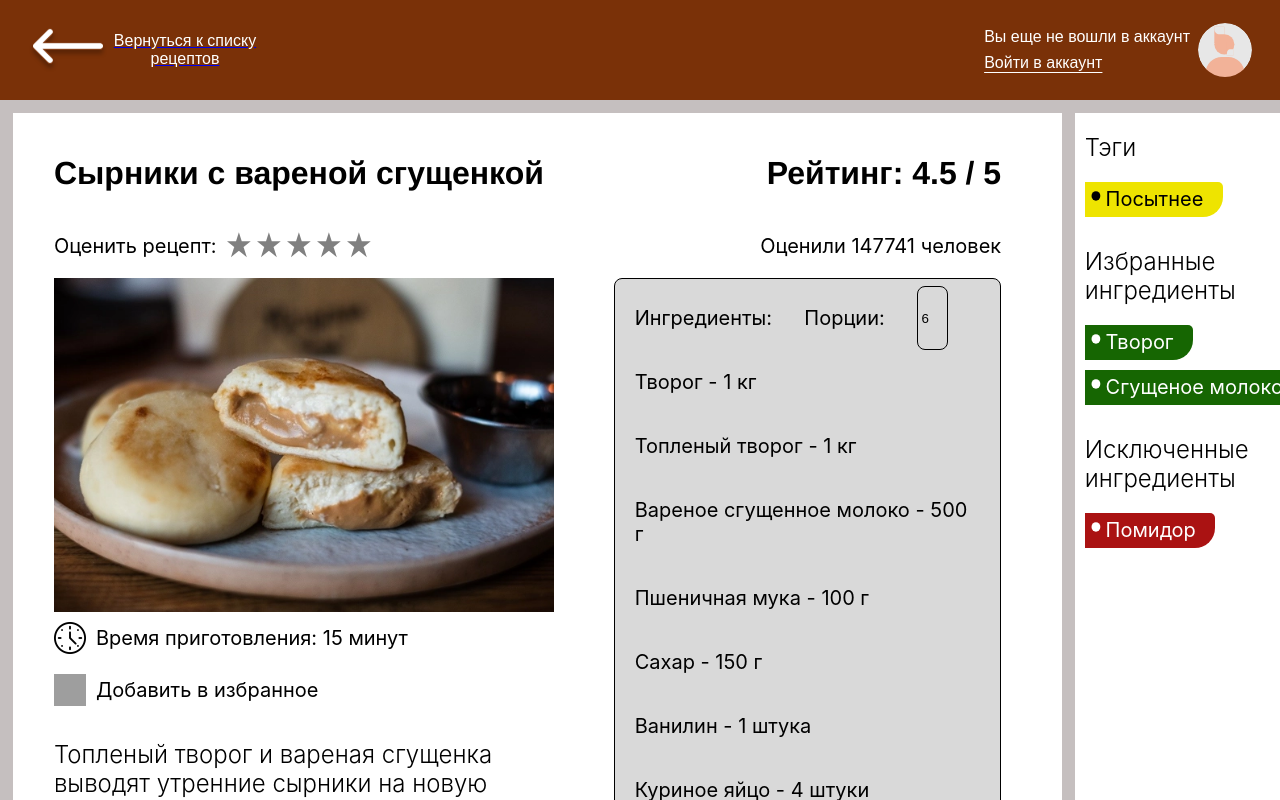
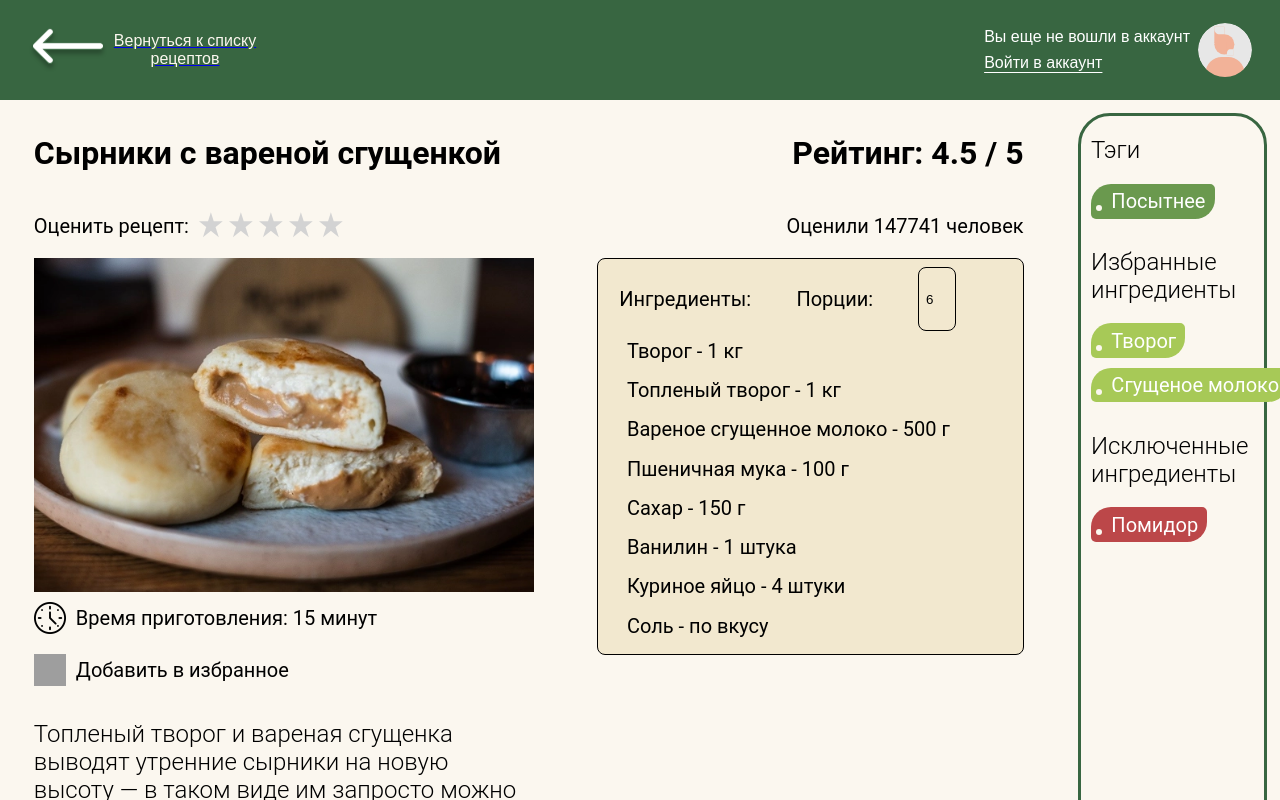
Before and after one commit to swan0sasha/boar_appetit_front, a React (Create React App) app: page /recipes in a window 1280 px wide. Built offline with nearby package versions, Linux system fonts and the light colour scheme; grey boxes are pictures that could not be loaded.

Commit message:
Restyling

```diff
--- a/src/components/rating/Star.js
+++ b/src/components/rating/Star.js
@@ -6,6 +6,7 @@ function Star({ value }) {
     const {
         emptyColor,
         fillColor,
+        borderColor,
         height,
         hover,
         rating,
@@ -27,6 +28,8 @@ function Star({ value }) {
                 height={height}
                 viewBox="0 0 25 25"
                 width={width}
+                strokeWidth="1"
+                stroke={borderColor}
             >
                 <polygon
                     strokeWidth="0"
--- a/src/components/rating/StarRating.js
+++ b/src/components/rating/StarRating.js
@@ -1,5 +1,6 @@
 import React, {useState, createContext} from "react";
 import PropTypes from "prop-types";
+import "../../styles/style-guide.css"
 
 import StarsList from "./StarsList";
 
@@ -9,6 +10,7 @@ export default function StarRating({
                                        defaultState,
                                        emptyColor,
                                        fillColor,
+                                       borderColor,
                                        height,
                                        maxValue,
                                        onChangeHover,
@@ -39,6 +41,7 @@ export default function StarRating({
                 value={{
                     emptyColor,
                     fillColor,
+                    borderColor,
                     height,
                     hover,
                     rating,
@@ -58,6 +61,7 @@ StarRating.propTypes = {
     defaultState: PropTypes.number,
     emptyColor: PropTypes.string,
     fillColor: PropTypes.string,
+    borderColor: PropTypes.string,
     height: PropTypes.number,
     maxValue: PropTypes.number,
     onChangeHover: PropTypes.func,
@@ -68,8 +72,9 @@ StarRating.propTypes = {
 
 StarRating.defaultProps = {
     defaultState: 0,
-    emptyColor: "grey",
-    fillColor: "#edaa10",
+    emptyColor: "var(--light-gray)",
+    fillColor: "var(--tags)",
+    borderColor: "black",
     height: 30,
     maxValue: 5,
     onChangeHover: () => {
--- a/src/components/recipe/body/flags/Flags.js
+++ b/src/components/recipe/body/flags/Flags.js
@@ -14,8 +14,8 @@ function Flags() {
 
     function circle(color) {
         return (
-            <svg className="tag-circle" width="10" height="11" viewBox="0 0 10 11" fill="none">
-                <ellipse cx="4.91178" cy="5.49104" rx="4.85294" ry="5.24551" fill={color}/>
+            <svg className="flag-circle" width="10" height="10" viewBox="0 -2 10 10" fill="none">
+                <ellipse cx="3" cy="3" rx="3" ry="3" fill={color}/>
             </svg>
         )
     }
@@ -32,11 +32,11 @@ function Flags() {
     return (
         <div className="flags-content">
             <h2 className="handsome-dude">Тэги</h2>
-            {tags.map((tag) => (label(tag, "black", "flag tag", "plain-text")))}
+            {tags.map((tag) => (label(tag, "var(--white-lake)", "flag tag", "plain-text white centered")))}
             <h2 className="handsome-dude">Избранные ингредиенты</h2>
-            {favourite_ingredients.map((ingredient) => (label(ingredient, "white", "flag favourite", "plain-text white")))}
+            {favourite_ingredients.map((ingredient) => (label(ingredient, "var(--white-lake)", "flag favourite", "plain-text white centered")))}
             <h2 className="handsome-dude">Исключенные ингредиенты</h2>
-            {ignored_ingredients.map((ingredient) => (label(ingredient, "white", "flag ignored", "plain-text white")))}
+            {ignored_ingredients.map((ingredient) => (label(ingredient, "var(--white-lake)", "flag ignored", "plain-text white centered")))}
         </div>
     )
 }
--- a/src/components/recipe/body/ingredients/IngredientsList.js
+++ b/src/components/recipe/body/ingredients/IngredientsList.js
@@ -21,7 +21,7 @@ function IngredientsList() {
     return (
         <div className="ingredients-list">
             {Array.from(ingredients).map(([ingredient, count]) => (
-                <p className="plain-text">{ingredient} - {count}</p>
+                <p className="plain-text compressed">{ingredient} - {count}</p>
             ))}
         </div>
     )
--- a/src/styles/fonts.css
+++ b/src/styles/fonts.css
@@ -1,5 +1,5 @@
 .header {
-    font-family: "Inter-Bold", Helvetica, serif;
+    font-family: Roboto, monospace;
     font-size: 32px;
     font-style: normal;
     font-weight: 700;
@@ -8,7 +8,7 @@
 }
 
 .handsome-dude {
-    font-family: Inter, serif;
+    font-family: Roboto, monospace;
     font-size: 24px;
     font-style: normal;
     font-weight: 300;
@@ -16,7 +16,7 @@
 }
 
 .plain-text {
-    font-family: Inter, serif;
+    font-family: Roboto, monospace;
     font-size: 20px;
     font-style: normal;
     font-weight: 400;
@@ -30,3 +30,7 @@
 .white {
     color: white;
 }
+
+.compressed{
+    margin: 2%;
+}
--- a/src/styles/recipe/flags.css
+++ b/src/styles/recipe/flags.css
@@ -5,18 +5,21 @@
 }
 
 .flag{
+    display: flex;
     box-sizing: border-box;
     width: max-content;
     height: min-content;
     flex-shrink: 0;
-    border-radius: 0 5px 20px 0;
+    justify-items: center;
+    align-items: end;
+    border-radius: 20px 5px 20px 5px;
     /*border: 10px var(--Pitch-Black, #000);*/
-    padding: 3% 10% 3% 3%;
+    padding: 3% 5% 3% 3%;
     margin: 0 0 5% 0;
 }
 
 .tag{
-    background-color: var(--cheesy);
+    background-color: var(--tags);
 }
 
 .favourite{
@@ -24,13 +27,13 @@
 }
 
 .ignored{
-    background-color: var(--el-diablo);
+    background-color: var(--ignored);
 }
 
-.tag-circle{
+.flag-circle{
     box-sizing: border-box;
     width: 10px;
     height: 10px;
     flex-shrink: 0;
-    margin: 0 5px 5px 0;
+    margin: 5px 5px 0 0;
 }
--- a/src/styles/recipe/main-description.css
+++ b/src/styles/recipe/main-description.css
@@ -30,18 +30,10 @@
 .favourite-button{
     width: 50px;
     height: 50px;
-    /*margin-left: 29px;*/
-    /*margin-right: 80px;*/
     border-radius: 30px;
     border: none;
     background: transparent url('../../assets/flag.png') no-repeat left;
     color: var(--white-lake);
-    font-family: Arial, serif;
-    font-size: 16px;
-    font-style: normal;
-    font-weight: 400;
-    line-height: normal;
-    padding-left: 70px;
     display: flex;
     align-items: center;
 }
--- a/src/styles/recipe/recipe-ingredints.css
+++ b/src/styles/recipe/recipe-ingredints.css
@@ -22,7 +22,7 @@
     box-sizing: border-box;
     border-radius: 8px;
     border: 1px solid #000;
-    background: var(--lighter-gray);
+    background: var(--ingredients);
     padding: 2% 5%;
 }
 
@@ -48,7 +48,7 @@
     justify-items: center;
     border-radius: 8px;
     border: 1px solid #000;
-    background: var(--lighter-gray);
+    background: var(--ingredients);
     padding: 2% 5%;
 }
 
--- a/src/styles/recipe/recipe-page-center.css
+++ b/src/styles/recipe/recipe-page-center.css
@@ -6,7 +6,7 @@
     display: flex;
     justify-content: start;
     align-items: stretch;
-    background: var(--light-gray);
+    background: var(--white-lake);
 }
 
 .recipe-container {
@@ -26,7 +26,10 @@
     /*align-items: center;*/
     align-content: stretch;
     background: var(--white-lake);
-    padding: 2%;
+    box-sizing: border-box;
+    /*border-radius: 32px;*/
+    /*border: 3px solid var(--header);*/
+    /*padding: 2%;*/
 }
 
 .recipe-up {
@@ -66,5 +69,8 @@
     justify-content: start;
     align-items: stretch;
     background: var(--white-lake);
+    box-sizing: border-box;
+    border-radius: 32px;
+    border: 3px solid var(--header);
     padding: 0 5%;
 }
--- a/src/styles/style-guide.css
+++ b/src/styles/style-guide.css
@@ -2,45 +2,14 @@
     --asphalt: rgba(62, 62, 62, 1);
     --carrot: rgba(215, 86, 13, 1);
     --celery-green: rgba(89, 159, 71, 1);
-    --cheesy: rgba(238, 228, 0, 1);
-    --darker-carrot: rgba(122, 49, 8, 1);
-    --el-diablo: rgba(170, 18, 18, 1);
-    --green-salad: rgba(22, 102, 2, 1);
-    --handsome-dude-font-family: "Inter-Light", Helvetica;
-    --handsome-dude-font-size: 24px;
-    --handsome-dude-font-style: normal;
-    --handsome-dude-font-weight: 300;
-    --handsome-dude-letter-spacing: 0px;
-    --handsome-dude-line-height: normal;
-    --header-1-font-family: "Inter-Bold", Helvetica;
-    --header-1-font-size: 32px;
-    --header-1-font-style: normal;
-    --header-1-font-weight: 700;
-    --header-1-letter-spacing: 0px;
-    --header-1-line-height: normal;
+    --tags: rgba(106, 153, 78, 1); /*tags*/
+    --header: rgba(56, 102, 65, 1); /*header*/
+    --ignored: rgba(188, 71, 73, 1); /*ignored*/
+    --green-salad: rgba(167, 201, 87, 1); /*favourite*/
     --light-blue-sky: rgba(0, 193, 254, 1);
-    --light-gray: rgba(197, 191, 191, 1);
-    --lighter-gray: #D9D9D9;
+    --frame-color: rgba(198, 220, 147, 1); /*main frame*/
+    --ingredients: rgba(242, 232, 207, 1); /*ingredients*/
     --pitch-black: rgba(0, 0, 0, 1);
-    --plain-text-font-family: "Inter-Regular", Helvetica;
-    --plain-text-font-size: 20px;
-    --plain-text-font-style: normal;
-    --plain-text-font-weight: 400;
-    --plain-text-letter-spacing: 0px;
-    --plain-text-line-height: normal;
-    --shy-guy-font-family: "Inter-Light", Helvetica;
-    --shy-guy-font-size: 16px;
-    --shy-guy-font-style: normal;
-    --shy-guy-font-weight: 300;
-    --shy-guy-letter-spacing: 0px;
-    --shy-guy-line-height: normal;
-    --small-text-font-family: "Inter-Regular", Helvetica;
-    --small-text-font-size: 16px;
-    --small-text-font-style: normal;
-    --small-text-font-weight: 400;
-    --small-text-letter-spacing: 0px;
-    --small-text-line-height: normal;
-    --variable-collection-asphalt: rgba(123, 120, 120, 1);
-    --variable-collection-carrot: rgba(188, 92, 3, 1);
-    --white-lake: rgba(255, 255, 255, 1);
+    --light-gray: rgba(211, 211, 211, 1);
+    --white-lake: rgba(251, 247, 239, 1); /*main panels*/
 }
--- a/src/styles/top.css
+++ b/src/styles/top.css
@@ -5,7 +5,7 @@
     display: flex;
     justify-content: end;
     align-items: center;
-    background: var(--darker-carrot);
+    background: var(--header);
 }
 
 .top-recipe-container{
@@ -16,7 +16,7 @@
     justify-content: space-between;
     align-items: center;
     align-content: center;
-    background: var(--darker-carrot);
+    background: var(--header);
 }
 .input-search-recipes{
     margin: 0;
@@ -36,7 +36,7 @@
     padding: 0 20px;
 }
 .input-search-recipes::placeholder{
-    color: var(--light-gray);
+    color: var(--frame-color);
 }
 .input-search-recipes:focus{
     border: 2px solid var(--light-blue-sky);
```
